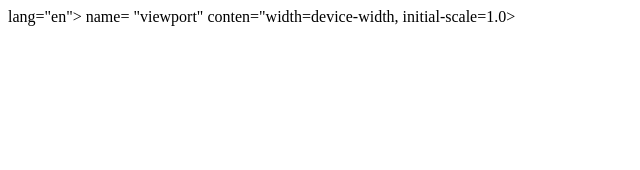
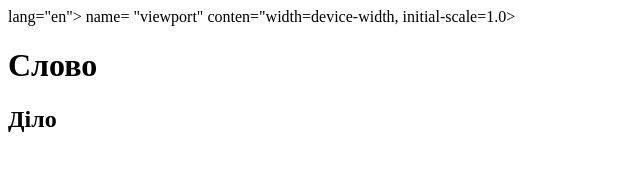
Before and after one commit to Bovsh/github-tuturial, a plain HTML site: page index.html in a window 1280 px wide. Shown: the whole page, without its empty margins (0-640 px from the left). Drawn offline with Linux system fonts and the light colour scheme.

Commit message:
зміни за 29.08.
поміняв

```diff
--- a/index.html
+++ b/index.html
@@ -6,7 +6,10 @@
             <title> document</title>
     </HEAd>
 <body>
-
+ <div>
+    <h1>Слово</h1>
+    <h2>Діло</h2>
+</div>
 </body>
 
 </html>
```
